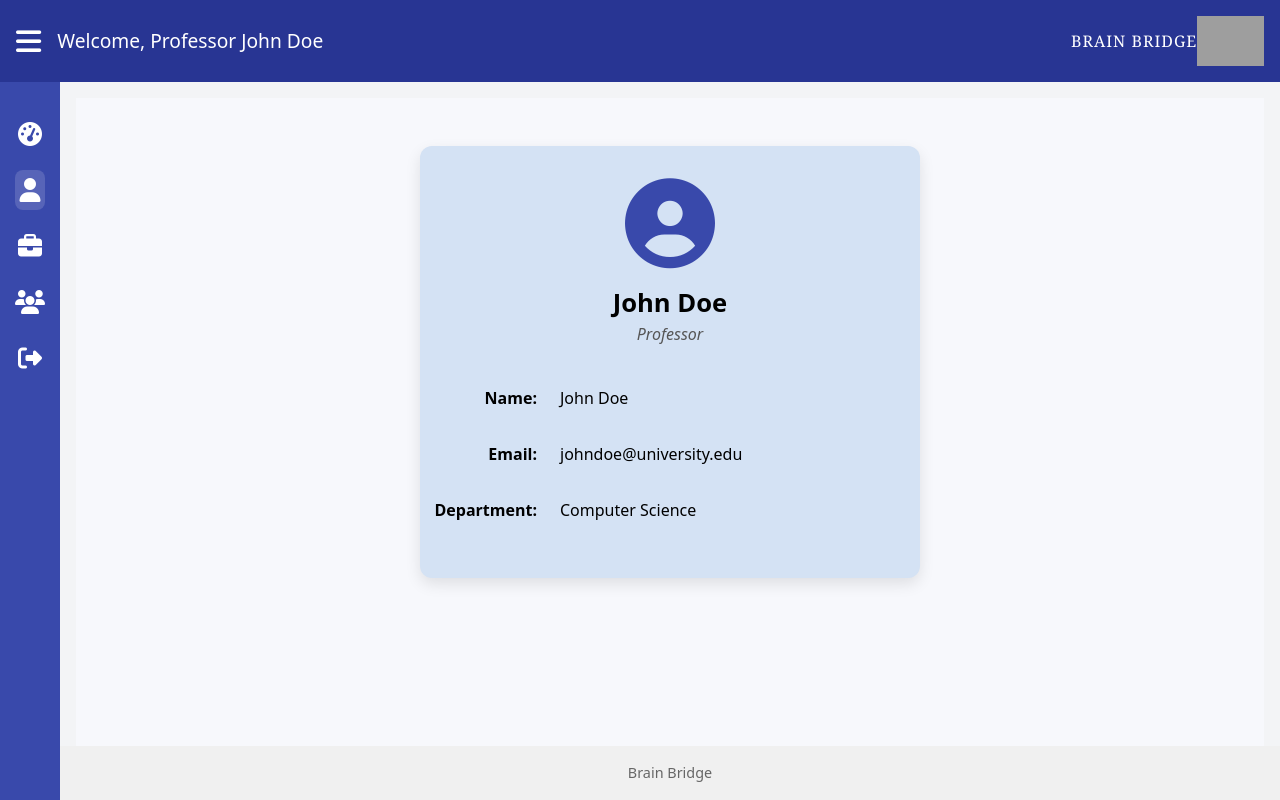
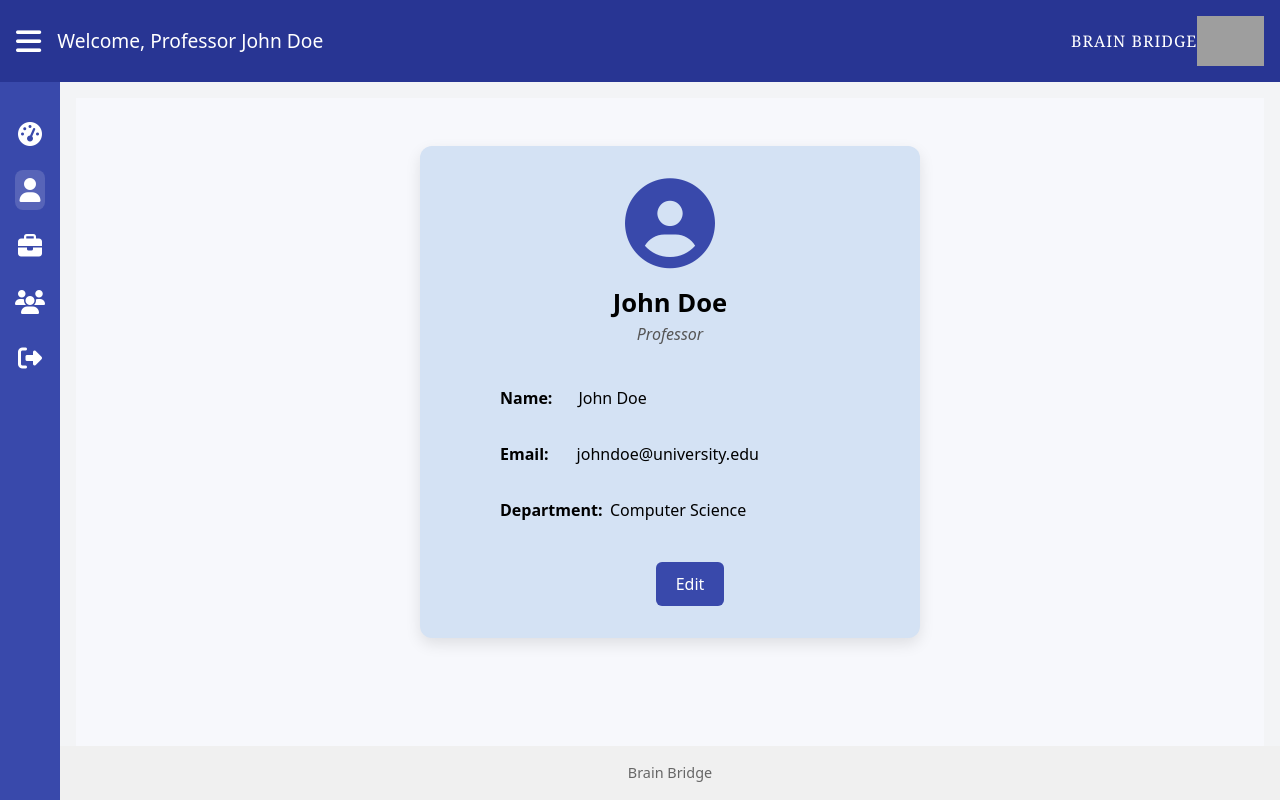
Before and after one commit to labbasaiteja/Brain-Bridge-App, an Angular app in the folder frontend/: page /professor-profile in a window 1280 px wide. Built offline with nearby package versions, Linux system fonts and the light colour scheme; grey boxes are pictures that could not be loaded.

Commit message:
updated professor profile editable and jobs are fecting from backend to student

```diff
--- a/frontend/src/app/jobs/jobs.component.html
+++ b/frontend/src/app/jobs/jobs.component.html
@@ -8,7 +8,8 @@
           <div>
             <p class="job-title">{{ job.title }}</p>
             <p class="job-info">Domain: {{ job.domain }}</p>
-            <p class="job-info">Deadline: {{ job.deadline }}</p>
+            <p class="text-gray-600">Deadline: {{ job.deadlineFormatted }}</p>
+
           </div>
           <div class="flex items-center gap-4">
             <span
@@ -18,7 +19,7 @@
               {{ job.status }}
             </span>
             <button class="job-button" (click)="openModal(job)">
-              View
+              Apply
             </button>
           </div>
         </div>
@@ -40,7 +41,11 @@
           <label class="label">Motivation</label>
           <textarea class="textarea" rows="4" placeholder="Write your motivation here..."></textarea>
 
-          <button class="job-button submit-button">Submit application</button>
+          <button
+          [disabled]="selectedJob.status === 'closed'"
+          class="bg-blue-600 text-white px-4 py-2 rounded w-full hover:bg-blue-700 disabled:opacity-50 disabled:cursor-not-allowed">
+          Submit Application
+        </button>
 
         </div>
       </div>
--- a/frontend/src/app/jobs/jobs.component.ts
+++ b/frontend/src/app/jobs/jobs.component.ts
@@ -1,8 +1,8 @@
-import { CommonModule } from '@angular/common';
-import { Component } from '@angular/core';
+import { CommonModule, formatDate } from '@angular/common';
+import { HttpClient } from '@angular/common/http';
+import { Component, OnInit } from '@angular/core';
 import { FormsModule } from '@angular/forms';
-import { RouterModule } from '@angular/router';
-import { Router } from '@angular/router';
+import { RouterModule,Router } from '@angular/router';
 
 @Component({
   selector: 'app-jobs',
@@ -11,25 +11,34 @@ import { Router } from '@angular/router';
   templateUrl: './jobs.component.html',
   styleUrls: ['./jobs.component.css']  // ✅ Fix: use styleUrls (plural)
 })
-export class JobsComponent {
-  jobs = [
-    {
-      title: 'AI Research Assistant',
-      domain: 'Computer Science',
-      deadline: 'June 30 2025',
-      status: 'Open',
-      description: 'Assist in AI research and experimentation.'
-    },
-    {
-      title: 'Data Collection Intern',
-      domain: 'Data Science',
-      deadline: 'Jul 15 2025',
-      status: 'Closed',
-      description: 'Support survey data collection for research studies.'
-    }
-  ];
+export class JobsComponent implements OnInit {
+  jobs: any[] = [];
+  selectedJob: any = null;
 
-  selectedJob: any = null;
+  constructor(private http: HttpClient) {}
+
+  ngOnInit(): void {
+    const token = localStorage.getItem('token');
+    const headers = { Authorization: `Bearer ${token}` };
+
+    this.http.get<any>('http://localhost:5000/api/assistantships/student', { headers })
+      .subscribe({
+        next: (res) => {
+          this.jobs = res.data.map((job: any) => {
+            const deadline = new Date(job.endTime);
+            const isExpired = deadline < new Date();
+            return {
+              ...job,
+              deadlineFormatted: deadline.toLocaleDateString('en-US', { month: 'short', day: 'numeric', year: 'numeric' }),
+              status: isExpired ? 'closed' : job.status
+            };
+          });
+        },
+        error: (err) => console.error('Error loading jobs', err)
+      });
+  }
+
+
 
   openModal(job: any) {
     this.selectedJob = job;
--- a/frontend/src/app/professor-profile/professor-profile.component.css
+++ b/frontend/src/app/professor-profile/professor-profile.component.css
@@ -51,14 +51,15 @@
 .form {
   margin-top: 1rem;
   text-align: left;
+  padding-left: 40px;
 }
 
 .field-row {
   display: flex;
-  align-items: center;
-  justify-content: space-between;
+  align-items: left;
+  justify-content: flex-start;;
   margin-bottom: 1rem;
-  gap: 25px;
+  gap: 10px;
 }
 
 
@@ -66,19 +67,20 @@
   flex: 1;
   font-weight: 600;
   width: 100px;
-  text-align: right;
-  margin-right: -10px;
-  margin-left: -75px;
+  text-align: left;
+  margin: 0;
+  padding: 0.5rem;
 }
+
 
 .field-row input,
 .field-row p {
-  flex: 2;
+  flex: 6;
   padding: 0.5rem;
-  margin-left: 1rem;
   border-radius: 6px;
   border: 1px solid #ccc;
   background: white;
+  text-align: left;
 }
 
 .field-row p {
@@ -100,3 +102,7 @@ button {
 button:hover {
   background-color: #303f9f;
 }
+.button-row {
+  margin-top: 1rem;
+  text-align: center; /* ✅ This centers the buttons */
+}
--- a/frontend/src/app/professor-profile/professor-profile.component.html
+++ b/frontend/src/app/professor-profile/professor-profile.component.html
@@ -24,11 +24,15 @@
 
           <div class="field-row">
             <label>Department:</label>
-            <input *ngIf="isEditMode" [(ngModel)]="professor.major" />
-            <p *ngIf="!isEditMode">{{ professor.major}}</p>
+            <p *ngIf="!isEditMode">{{ professor.major }}</p>
+            <input *ngIf="isEditMode" type="text" [(ngModel)]="professor.major" />
           </div>
-
-          <button *ngIf="isEditMode" (click)="submitChanges()">Submit</button>
+          <div>
+          <div class="button-row">
+          <button (click)="toggleEdit()" *ngIf="!isEditMode">Edit</button>
+          <button (click)="submitChanges()" *ngIf="isEditMode">Save</button>
+        </div>
+      </div>
         </div>
       </div>
     </main>
--- a/frontend/src/app/professor-profile/professor-profile.component.ts
+++ b/frontend/src/app/professor-profile/professor-profile.component.ts
@@ -1,7 +1,8 @@
-import { Component } from '@angular/core';
+import { Component, OnInit } from '@angular/core';
 import { Router } from '@angular/router';
 import { CommonModule } from '@angular/common';
 import { FormsModule } from '@angular/forms';
+import { HttpClient } from '@angular/common/http';
 
 @Component({
   selector: 'app-professor-profile',
@@ -10,7 +11,8 @@ import { FormsModule } from '@angular/forms';
   templateUrl: './professor-profile.component.html',
   styleUrls: ['./professor-profile.component.css']
 })
-export class ProfessorProfileComponent {
+
+export class ProfessorProfileComponent implements OnInit{
 
   professor = {
     name: 'John Doe',
@@ -19,10 +21,32 @@ export class ProfessorProfileComponent {
     imageUrl: 'https://via.placeholder.com/120'
   };
 
-  constructor(private router: Router) {}
+  constructor(private router: Router, private http: HttpClient ) {}
 
   isSidebarOpen = true;
   isEditMode = false;
+
+  ngOnInit(): void {
+    const token = localStorage.getItem('token');
+    if (token) {
+      this.http.get<any>('http://localhost:5000/api/user/', {
+        headers: {
+          Authorization: `Bearer ${token}`
+        }
+      }).subscribe({
+        next: (res) => {
+          console.log('API Response:', res);
+          this.professor.name = res.name;
+          this.professor.email = res.email;
+          this.professor.major = res.major;
+        },
+        error: (err) => {
+          console.error('Failed to fetch profile:', err);
+          // Optionally redirect to login or show error
+        }
+      });
+    }
+  }
 
 
   toggleSidebar() {
@@ -38,11 +62,28 @@ export class ProfessorProfileComponent {
   }
 
   toggleEdit() {
-    this.isEditMode =false;
+    this.isEditMode =!this.isEditMode;
   }
 
   submitChanges() {
-    this.isEditMode = false;
-    // Save logic here if needed
+    const token = localStorage.getItem('token');
+    if (token) {
+      this.http.put<any>('http://localhost:5000/api/user/', {
+        name: this.professor.name,
+        email: this.professor.email,
+        major: this.professor.major
+      }, {
+        headers: { Authorization: `Bearer ${token}` }
+      }).subscribe({
+        next: () => {
+          alert('Profile updated and saved!');
+          this.isEditMode = false;
+        },
+        error: (err) => {
+          console.error('Failed to update profile:', err);
+          alert('Failed to save changes. Try again.');
+        }
+      });
+    }
   }
 }
```
